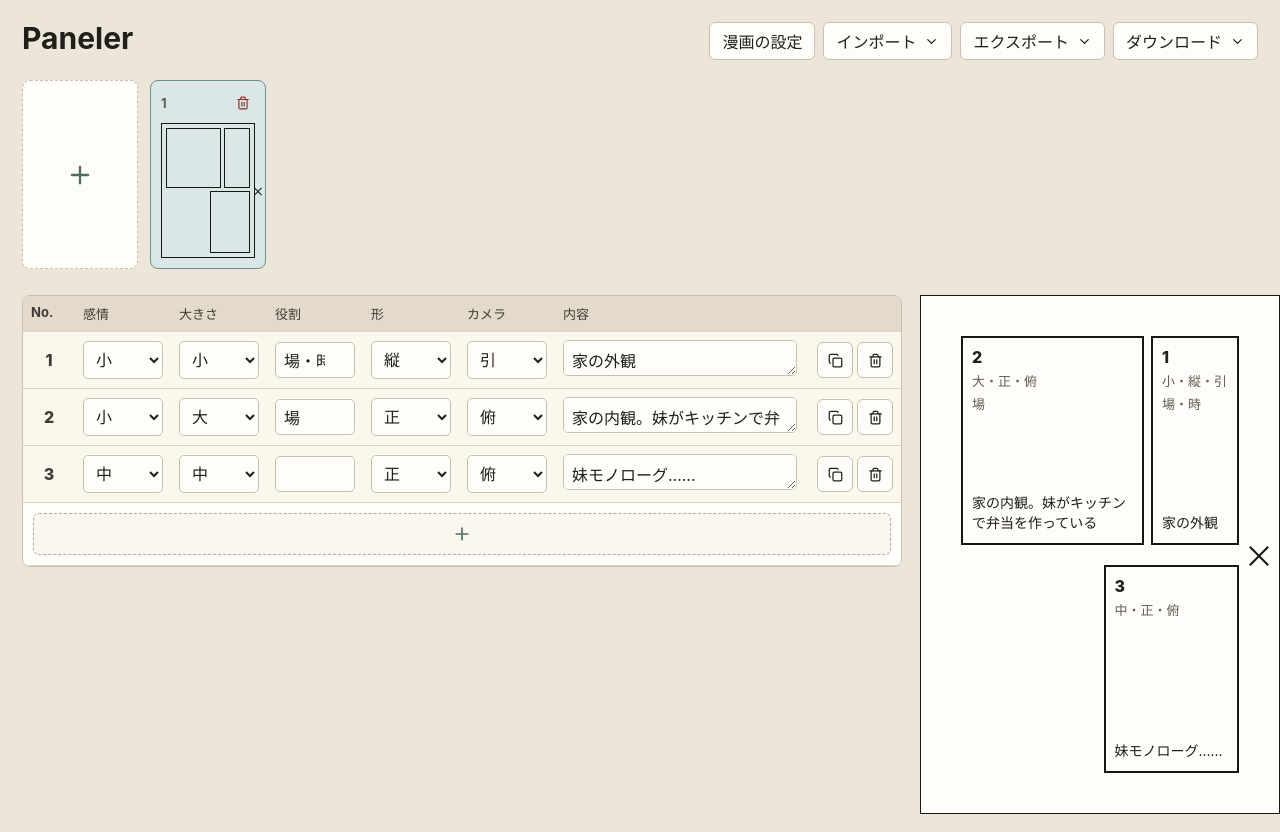
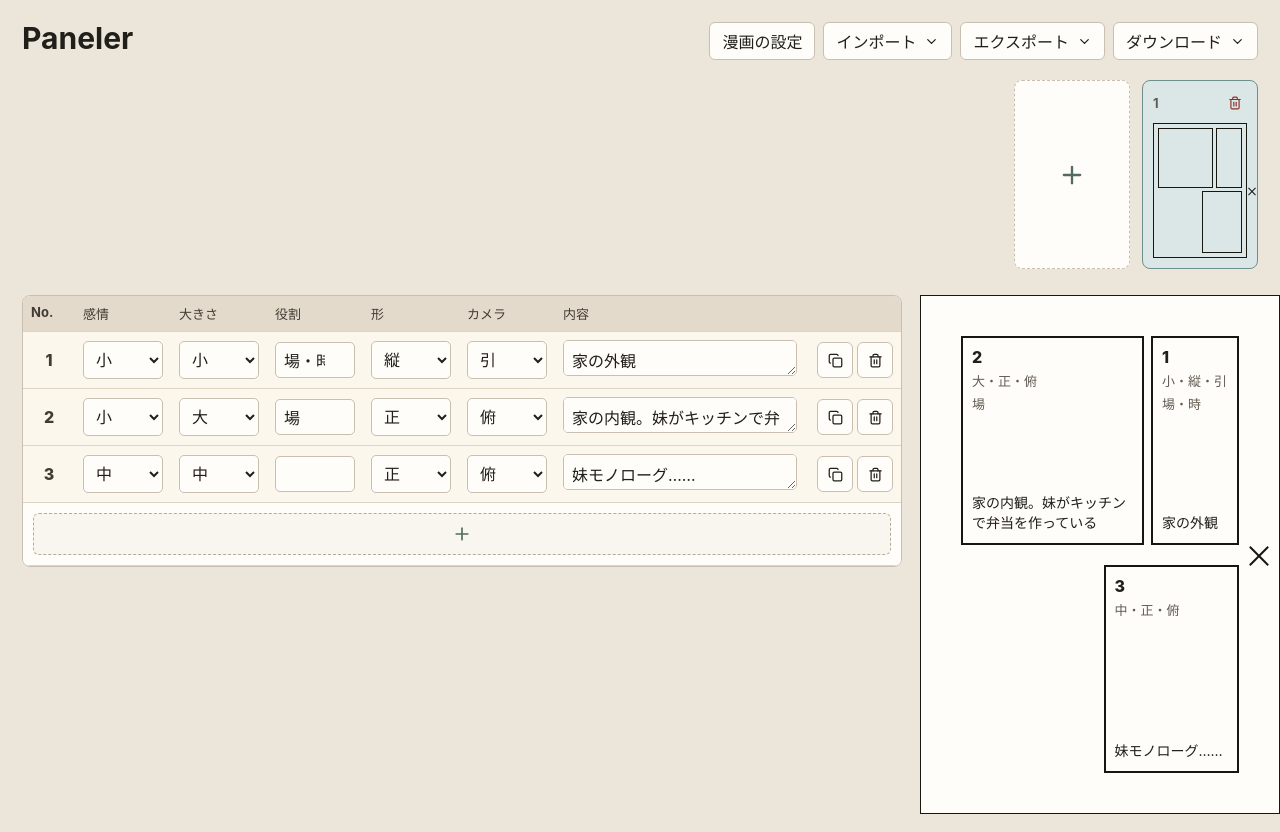
Before and after one commit to subtle-dawn/paneler, a React (Vite) app: page / in a window 1280 px wide. Built offline with nearby package versions, Linux system fonts and the light colour scheme.

Commit message:
左右ページに対応２

```diff
--- a/src/App.tsx
+++ b/src/App.tsx
@@ -381,7 +381,7 @@ export function App() {
         </div>
       )}
 
-      <section className="page-list-bar" aria-label={t.pages}>
+      <section className={`page-list-bar reading-${syncedProject.readingDirection}`} aria-label={t.pages}>
         <div className={`page-strip thumbnail-strip reading-${syncedProject.readingDirection}`}>
           {layouts.map((layout) => (
             <button
--- a/src/styles.css
+++ b/src/styles.css
@@ -313,7 +313,16 @@ button {
   align-items: center;
   display: grid;
   gap: 8px;
-  grid-template-columns: auto minmax(0, 1fr);
+  grid-template-columns: minmax(0, 1fr);
+}
+
+.page-list-bar.reading-rtl {
+  justify-items: end;
+}
+
+.page-list-bar.reading-rtl .page-strip {
+  justify-content: flex-start;
+  width: 100%;
 }
 
 .page-list-bar h2 {
@@ -325,18 +334,21 @@ button {
 .page-strip {
   display: flex;
   gap: 12px;
+  grid-column: 1 / -1;
+  justify-self: stretch;
   min-width: 0;
   overflow-x: auto;
   padding: 2px 0 8px;
   white-space: nowrap;
+  width: 100%;
 }
 
 .page-strip.reading-rtl {
-  direction: rtl;
+  flex-direction: row-reverse;
 }
 
 .page-strip.reading-ltr {
-  direction: ltr;
+  flex-direction: row;
 }
 
 .page-thumb {
@@ -435,11 +447,11 @@ button {
 }
 
 .mini-page.side-mark-left .mini-side-mark {
-  left: -8px;
+  left: -10px;
 }
 
 .mini-page.side-mark-right .mini-side-mark {
-  right: -8px;
+  right: -10px;
 }
 
 .mini-side-mark {
```
Also changed, not shown: 7 other files (tests, documents, lock files or other folders).
